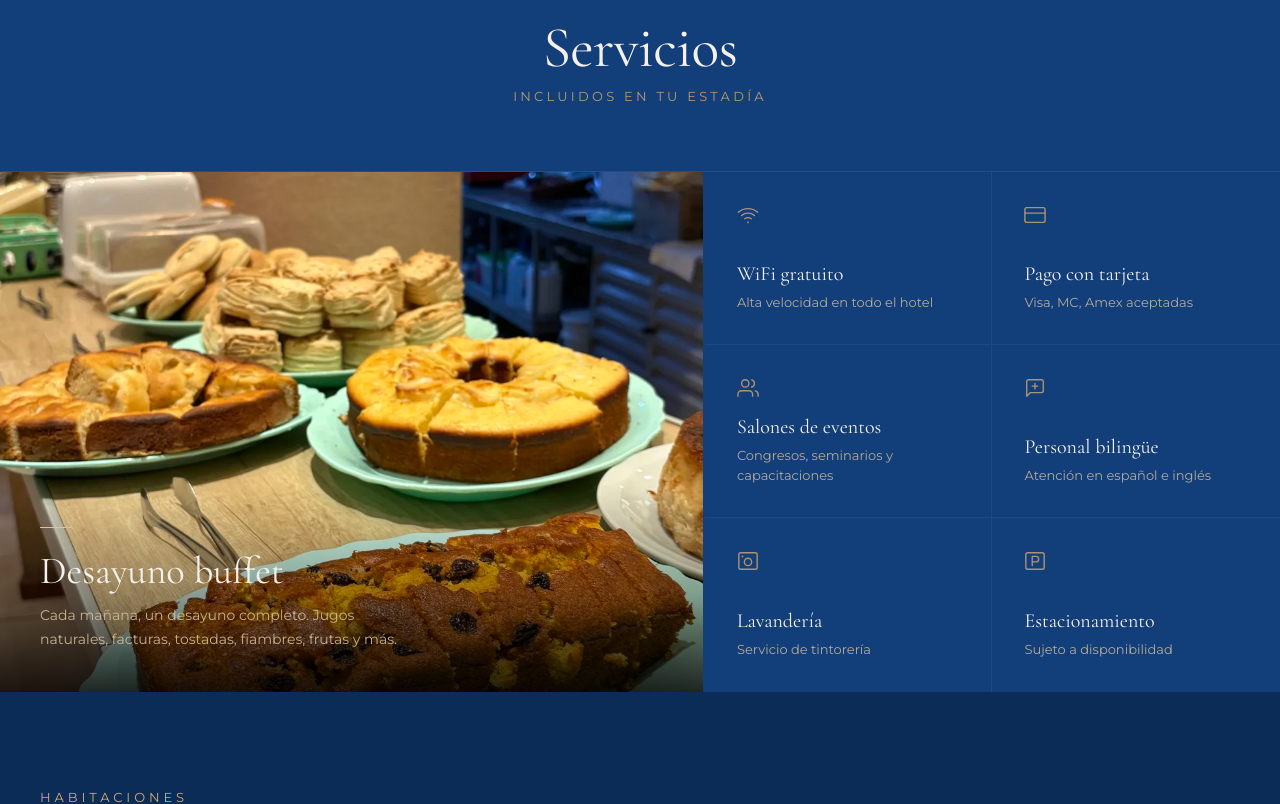
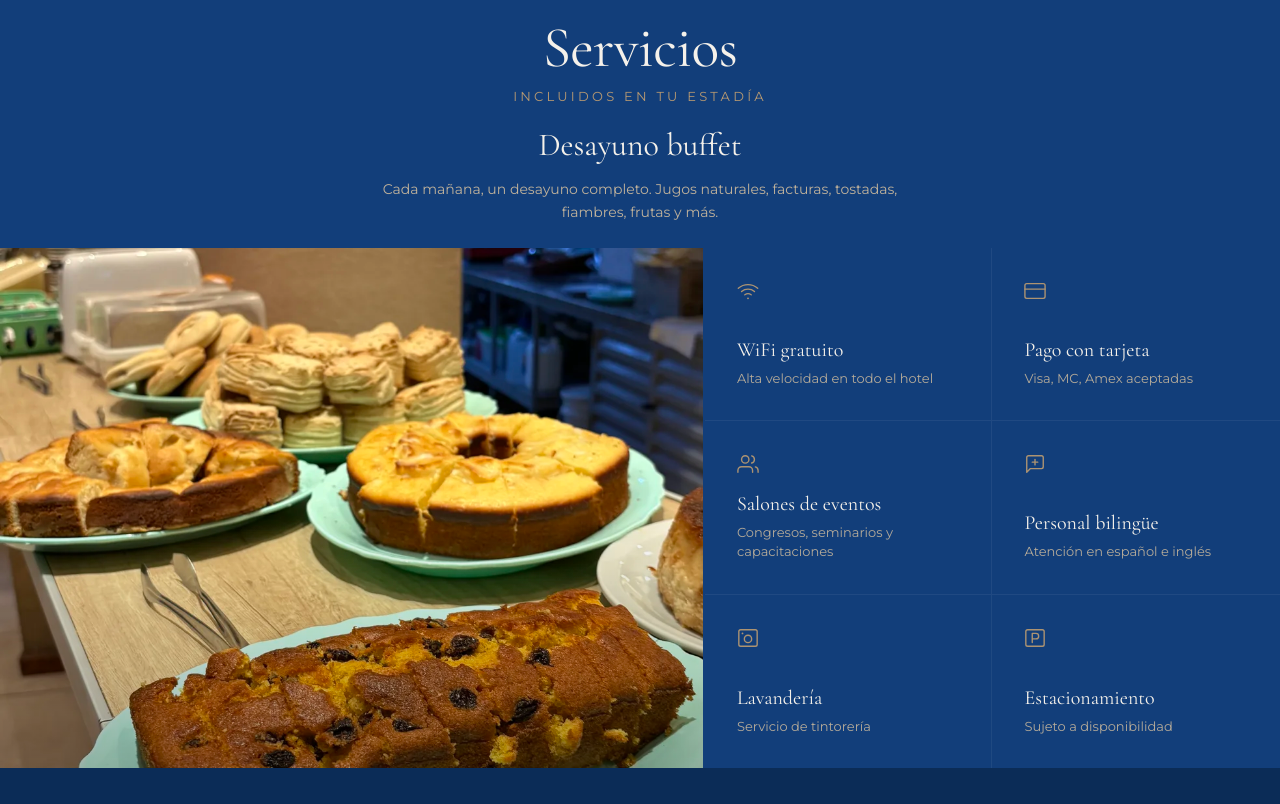
Before and after one commit to 147pop/wilson-hotel, a Next.js app: page / in a window 1280 px wide. Shown: the part 1000-1804 px from the top of the page. Built offline with nearby package versions, Linux system fonts and the light colour scheme; no server answers.

Commit message:
Move breakfast text above carousel image and reduce spacing

```diff
--- a/components/Landing.tsx
+++ b/components/Landing.tsx
@@ -303,7 +303,7 @@ export default function Landing({ tarifas, live }: { tarifas: Tarifa[]; live: bo
       <section id="servicios" style={{ background: g.blue }}>
         <div className="pt-8"><SectionDivider light /></div>
         {/* Header */}
-        <div className="px-6 py-12 md:px-10 md:py-16" style={{ borderBottom: "1px solid rgba(255,255,255,0.07)" }}>
+        <div className="px-6 pt-12 pb-4 md:px-10 md:pt-16 md:pb-6">
           <div className="max-w-[1400px] mx-auto flex flex-col items-center text-center gap-3">
             <h2 style={{ fontFamily: g.fontG, fontSize: "clamp(32px, 4.5vw, 64px)", color: g.ivory, margin: 0, lineHeight: 0.92, letterSpacing: "-0.01em" }}>
               Servicios
@@ -311,6 +311,12 @@ export default function Landing({ tarifas, live }: { tarifas: Tarifa[]; live: bo
             <span style={{ fontFamily: g.fontM, fontSize: 13, letterSpacing: "0.25em", textTransform: "uppercase", color: g.gold, opacity: 0.85 }}>
               Incluidos en tu estadía
             </span>
+            <h3 style={{ fontFamily: g.fontG, fontSize: "clamp(22px, 2.5vw, 32px)", color: g.ivory, margin: "8px 0 4px 0", lineHeight: 1.1 }}>
+              Desayuno buffet
+            </h3>
+            <p style={{ fontFamily: g.fontM, fontSize: 14, color: g.sand, lineHeight: 1.65, margin: 0, opacity: 0.88, maxWidth: "520px" }}>
+              Cada mañana, un desayuno completo. Jugos naturales, facturas, tostadas, fiambres, frutas y más.
+            </p>
           </div>
         </div>
 
@@ -337,16 +343,7 @@ export default function Landing({ tarifas, live }: { tarifas: Tarifa[]; live: bo
                 style={{ opacity: i === desayunoIdx ? 1 : 0 }}
               />
             ))}
-            <div className="absolute inset-0" style={{ background: "linear-gradient(to top, rgba(0,0,0,0.85) 0%, rgba(0,0,0,0.4) 18%, transparent 40%)" }} />
-            <div className="absolute bottom-0 left-0 right-0 p-7 md:p-10">
-              <div className="w-8 h-px mb-6" style={{ background: g.sand }} />
-              <h3 style={{ fontFamily: g.fontG, fontSize: "clamp(28px, 3vw, 44px)", color: g.ivory, margin: "0 0 12px 0", lineHeight: 1 }}>
-                Desayuno buffet
-              </h3>
-              <p style={{ fontFamily: g.fontM, fontSize: 14, color: g.sand, lineHeight: 1.75, margin: 0, opacity: 0.88, maxWidth: "380px" }}>
-                Cada mañana, un desayuno completo. Jugos naturales, facturas, tostadas, fiambres, frutas y más.
-              </p>
-            </div>
+            <div className="absolute inset-0" style={{ background: "linear-gradient(to top, rgba(0,0,0,0.3) 0%, transparent 50%)" }} />
           </div>
 
           {/* Amenities 2×3 */}
```
